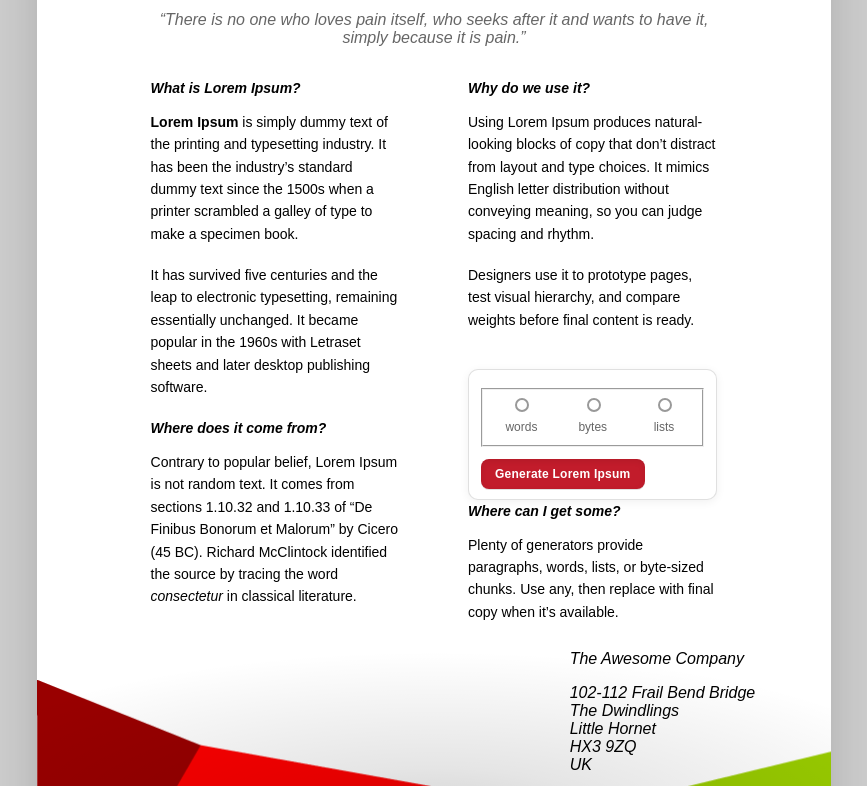
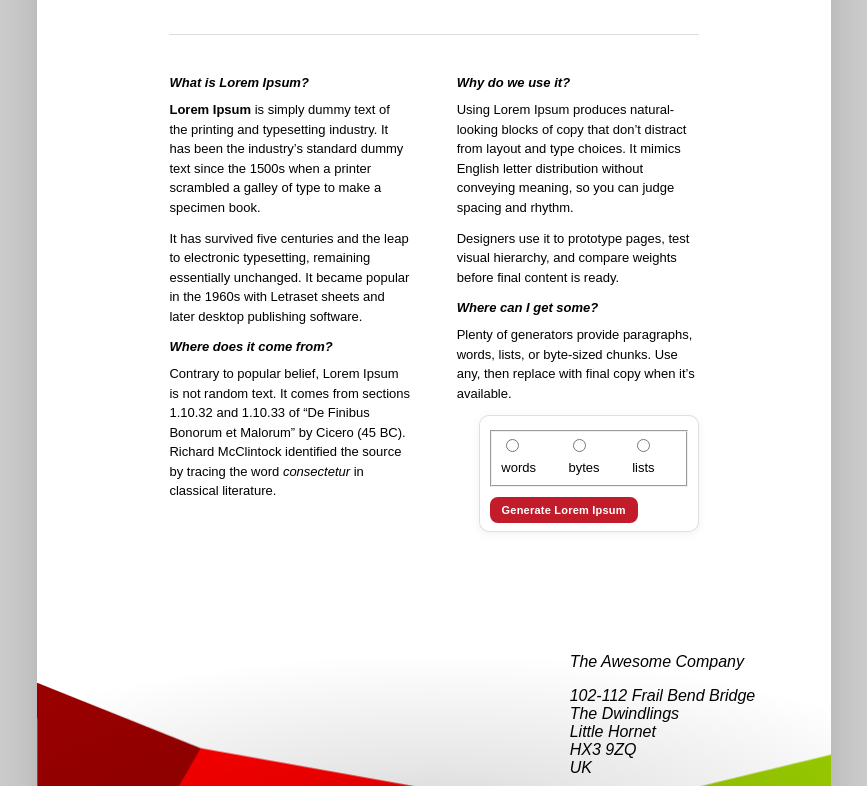
Before and after one commit to corbinlilya/M6.2Lab, a website: page index.html in a window 1280 px wide. Shown: the part 319-1105 px from the top of the page, without its empty margins (206-1073 px from the left). Drawn offline with Linux system fonts and the light colour scheme.

Commit message:
Finished

```diff
--- a/css/style.css
+++ b/css/style.css
@@ -1,87 +1,51 @@
-/* ===== Base (your originals kept) ===== */
 * { box-sizing: border-box; }
 html { font-family: sans-serif; }
 body { margin: 0; background: #ccc; }
 
-/* visually-hidden helper for the logo text */
-.vh{
-  position:absolute!important; width:1px; height:1px; padding:0; margin:-1px;
-  overflow:hidden; clip:rect(0 0 0 0); white-space:nowrap; border:0;
-}
-
-/* ===== Letter sheet (backgrounds preserved) ===== */
 article{
   width: 210mm;
   height: 297mm;
   margin: 20px auto;
   position: relative;
-
-  /* 3-row grid: top gutter | centered band | bottom gutter */
   display: grid;
-  /* LIFTED a bit higher (smaller top gutter, larger bottom gutter) */
   grid-template-rows: minmax(8mm, 1fr) auto minmax(78mm, 1fr);
-
   background:
-    url("../img/top-image.png") top center/contain no-repeat,
-    #fff;
-
-  background:
-    radial-gradient(180% 40% at 50% 0%,
-                    rgba(0,0,0,.18) 0%,
-                    rgba(0,0,0,.10) 12%,
-                    rgba(0,0,0,0) 38%),
-    radial-gradient(180% 40% at 50% 100%,
-                    rgba(0,0,0,.18) 0%,
-                    rgba(0,0,0,.10) 12%,
-                    rgba(0,0,0,0) 38%),
+    radial-gradient(180% 40% at 50% 0%, rgba(0,0,0,.18) 0%, rgba(0,0,0,.10) 12%, rgba(0,0,0,0) 38%),
+    radial-gradient(180% 40% at 50% 100%, rgba(0,0,0,.18) 0%, rgba(0,0,0,.10) 12%, rgba(0,0,0,0) 38%),
     url("../img/top-image.png") top center/contain no-repeat,
     url("../img/bottom-image.png") bottom center/contain no-repeat,
     #fff;
-
-  /* paper chrome */
   padding: 40mm 20mm 45mm;
-  border-top: 1mm solid #a91320;
-  border-bottom: 1mm solid #a91320;
   border-radius: 6px;
   box-shadow: 0 18px 45px rgba(0,0,0,.15);
 }
 
-/* footer address fixed bottom-right */
 address { position: absolute; bottom: 8mm; right: 20mm; }
 
-/* ===== Logo on h1 ===== */
-h1 {
+h1{
   position: absolute;
   top: 12mm; left: 20mm;
   width: 128px; height: 128px;
   font-size: 20px; letter-spacing: 1px; text-align: center; padding: 44px 0;
   color: white; text-shadow: 1px 1px 1px black;
-
   background: url("../img/logo.png") center/contain no-repeat;
   box-shadow: 0 12px 24px rgba(0,0,0,.22), 0 2px 6px rgba(0,0,0,.20);
   border-radius: 50%;
-  /* filter: drop-shadow(0 8px 14px rgba(0,0,0,.25)); */
 }
 
-/* ===== CENTERED GRID BAND ===== */
 .letter-grid{
-  grid-row: 2;                 /* middle row in the sheet grid */
+  grid-row: 2;
   grid-column: 1 / -1;
   margin: 0;
-  height: auto;
   align-self: center;
   justify-self: center;
   width: 100%;
-
-  /* gutters | fixed-width center | gutters */
   display: grid;
-  grid-template-columns: 1fr minmax(120mm, 150mm) 1fr;
-  row-gap: 8mm;
+  grid-template-columns: 1fr minmax(115mm, 140mm) 1fr;
+  row-gap: 4mm;
 }
-
 .letter-grid > *{ grid-column: 2; width: 100%; }
 
-/* Top mini nav + title + quote */
 .mini-nav{
   display:inline-grid;
   grid-auto-flow: column;
@@ -96,87 +60,76 @@ h1 {
 
 .page-title{
   font-family: "Times New Roman", Georgia, serif;
-  font-size: 44px; font-weight: 700;
-  text-align: center; margin: 0;
+  font-size: 36px;
+  font-weight: 700;
+  text-align: center;
+  margin: 0;
 }
-.tagline{ text-align: center; color:#666; font-style: italic; margin: 0; }
+.tagline{
+  text-align: center;
+  color:#666;
+  font-style: italic;
+  font-size: 12px;
+  margin: 0 0 6mm;
+}
 
-/* Inner content: TRUE two-column GRID */
+.divider{
+  border: 0;
+  height: 1px;
+  background: #ddd;
+  margin: 0 0 6mm 0;
+}
+
 .content-grid{
   display:grid;
-  grid-template-columns: 1fr 1fr;  /* left / right text columns */
-  gap: 18mm;                       /* column & row gap */
-  font-size: 14px; line-height: 1.6;
-  padding-bottom: 12mm;            /* breathing room above the footer */
+  grid-template-columns: 1fr 1fr;
+  gap: 12mm;
+  font-size: 13px;
+  line-height: 1.5;
+  padding-bottom: 12mm;
+}
+.content-grid .col h3{
+  margin: 0 0 2mm;
+  font-size: 13px;
+  font-style: italic;
+}
+.content-grid .col p{ margin: 0 0 3mm; }
+
+.content-grid .col:last-child{
+  display: flex;
+  flex-direction: column;
+}
+.content-grid .col:last-child > *{ order: 0; }
+.content-grid .col:last-child .panel{
+  order: 999;
+  margin-top: auto;
+  align-self: flex-end;
 }
 
-.content-grid .col h3{
-  margin: 0 0 3mm;
-  font-size: 14px;
-  font-style: italic;
-}
-.content-grid .col p{ margin: 0 0 5mm; }
-
-/* ===== Generate panel (match screenshot) ===== */
 .panel{
-  max-width: 260px;
-  margin: 10mm 0 0 auto;          /* aligns toward the right column edge */
-  padding: 10px 12px;
+  max-width: 220px;
+  padding: 8px 10px;
   background:#fff;
   border:1px solid rgba(0,0,0,.12);
   border-radius:10px;
   box-shadow: 0 2px 10px rgba(0,0,0,.06);
   font-size:13px;
 }
-
-/* radios in three equal cells */
 .panel .choices{
-  display: grid;
-  grid-template-columns: repeat(3, 1fr);
-  gap: 14px;
-  margin: 8px 0 12px;
-  align-items: center;
-  justify-items: center;
+  display: flex;
+  gap: 12px;
+  margin: 6px 0 10px;
 }
-.panel .choices label{
-  display: grid;
-  place-items: center;
-  gap: 6px;
-  font-size: 12px;
-  color: #666;
-  cursor: pointer;
-}
-
-/* custom radio appearance */
-.panel .choices input[type="radio"]{
-  appearance: none;
-  width: 14px; height: 14px;
-  border: 2px solid #999; border-radius: 50%;
-  background: #fff; position: relative;
-}
-.panel .choices input[type="radio"]:checked{ border-color: #c21c2b; }
-.panel .choices input[type="radio"]:checked::after{
-  content: ""; position: absolute; inset: 3px;
-  border-radius: 50%; background: #c21c2b;
-}
-
-/* button style */
 .panel button{
-  display: inline-block;
-  padding: 8px 14px;
-  border: 0; border-radius: 8px;
-  background: #c21c2b; color: #fff;
-  font-size: 12px; font-weight: 700; letter-spacing: .02em;
-  box-shadow: 0 1px 0 rgba(0,0,0,.12), inset 0 2px 6px rgba(0,0,0,.08);
+  padding: 7px 12px;
+  border: 0;
+  border-radius: 8px;
+  background: #c21c2b;
+  color: #fff;
+  font-size: 11px;
+  font-weight: 700;
+  letter-spacing: .02em;
   cursor: pointer;
 }
 .panel button:hover{ filter: brightness(1.05); }
 .panel button:active{ transform: translateY(1px); }
-
-/* ===== Responsive preview niceties ===== */
-@media (max-width: 820px){
-  article{ width: 100%; height: auto; }
-  .letter-grid{ grid-template-columns: 1fr minmax(0, 1fr) 1fr; }
-  .content-grid{ grid-template-columns: 1fr; gap: 12mm; }
-  address{ position: static; text-align: left; margin-top: 20mm; }
-}
--- a/index.html
+++ b/index.html
@@ -19,10 +19,9 @@
           <a href="#">sitemap</a>
           <a href="#">help</a>
         </nav>
-
         <h2 class="page-title">Lorem Ipsum</h2>
         <p class="tagline">“There is no one who loves pain itself, who seeks after it and wants to have it, simply because it is pain.”</p>
-
+        <hr class="divider">
         <div class="content-grid">
           <div class="col">
             <h3>What is Lorem Ipsum?</h3>
@@ -37,8 +36,6 @@
             <h3>Why do we use it?</h3>
             <p>Using Lorem Ipsum produces natural-looking blocks of copy that don’t distract from layout and type choices. It mimics English letter distribution without conveying meaning, so you can judge spacing and rhythm.</p>
             <p>Designers use it to prototype pages, test visual hierarchy, and compare weights before final content is ready.</p>
-
-            <!-- Required: radios + button -->
             <form id="ipsumForm" class="panel">
               <fieldset class="choices">
                 <label><input type="radio" name="mode" value="words"> words</label>
@@ -47,14 +44,11 @@
               </fieldset>
               <button type="button" id="goBtn">Generate Lorem Ipsum</button>
             </form>
-
             <h3>Where can I get some?</h3>
             <p>Plenty of generators provide paragraphs, words, lists, or byte-sized chunks. Use any, then replace with final copy when it’s available.</p>
           </div>
         </div>
       </section>
-      <!-- ===== /Centered grid band ===== -->
-
       <address>
         <p>The Awesome Company</p>
         <p>102-112 Frail Bend Bridge<br>
@@ -64,9 +58,7 @@
         UK</p>
       </address>
     </article>
-
     <script>
-      // Alert whichever radio is selected (or say none)
       document.getElementById('goBtn').addEventListener('click', function(){
         const picked = document.querySelector('input[name="mode"]:checked');
         alert(picked ? picked.value : 'Nothing selected');
```
Also changed, not shown: js/main.js (+10 -0 lines).
